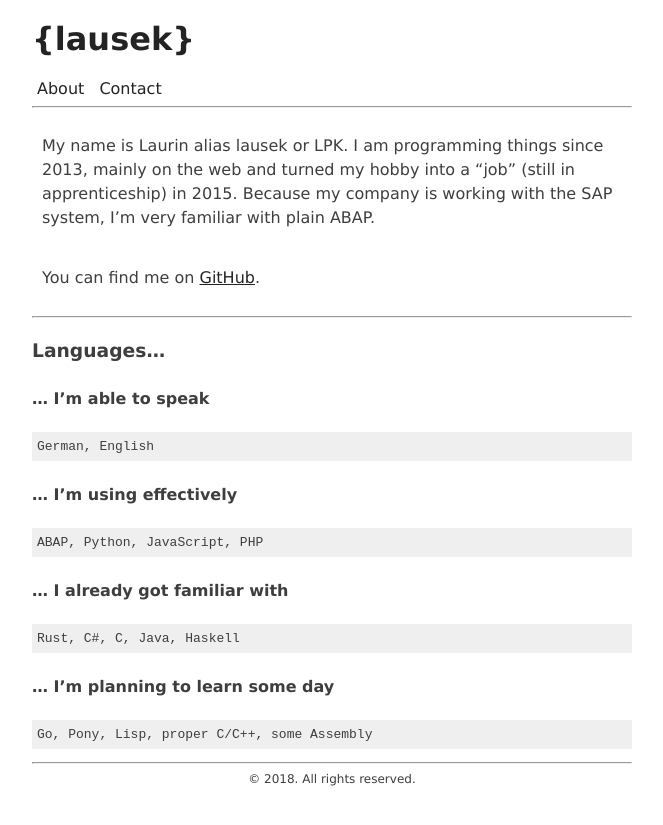
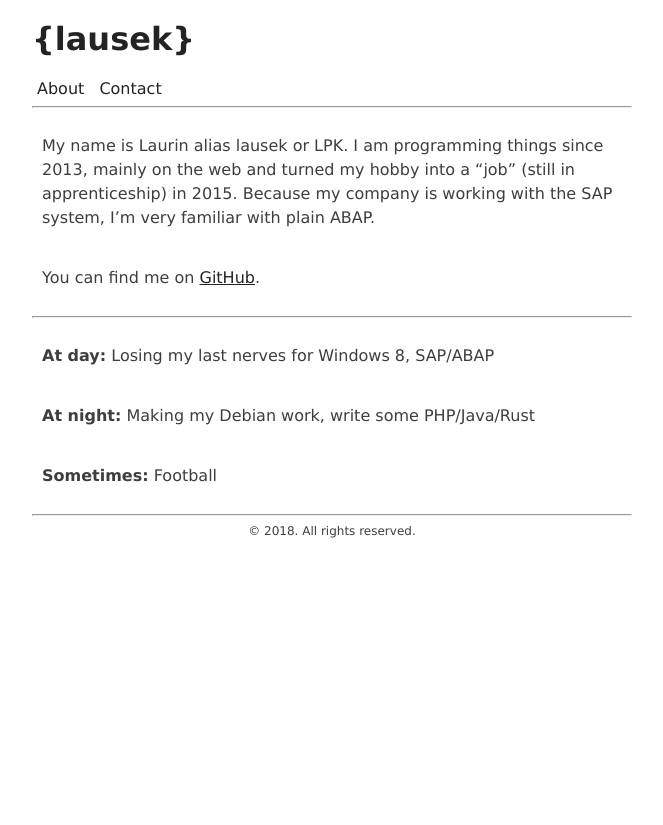
Before and after one commit to lausek/lausek.github.io, a Jekyll site: the page built from about.md, in a window 1280 px wide. Shown: the top 825 px of the page, without its empty margins (308-971 px from the left). Built offline with Jekyll 4.4.1, drawn with Linux system fonts in a browser that asks for light colours.

```diff
--- a/about.md
+++ b/about.md
@@ -9,20 +9,11 @@
 
 ---
 
-### Languages...
+**At day:**
+Losing my last nerves for Windows 8, SAP/ABAP
 
-#### ... I'm able to speak
+**At night:**
+Making my Debian work, write some PHP/Java/Rust
 
-    German, English
-
-#### ... I'm using effectively
-
-    ABAP, Python, JavaScript, PHP
-
-#### ... I already got familiar with
-
-    Rust, C#, C, Java, Haskell
-
-#### ... I'm planning to learn some day
-
-    Go, Pony, Lisp, proper C/C++, some Assembly
+**Sometimes:**
+Football
```
Also changed, not shown: _drafts/custom-icon-for-attachment-list.md (added, +3 -0 lines).
